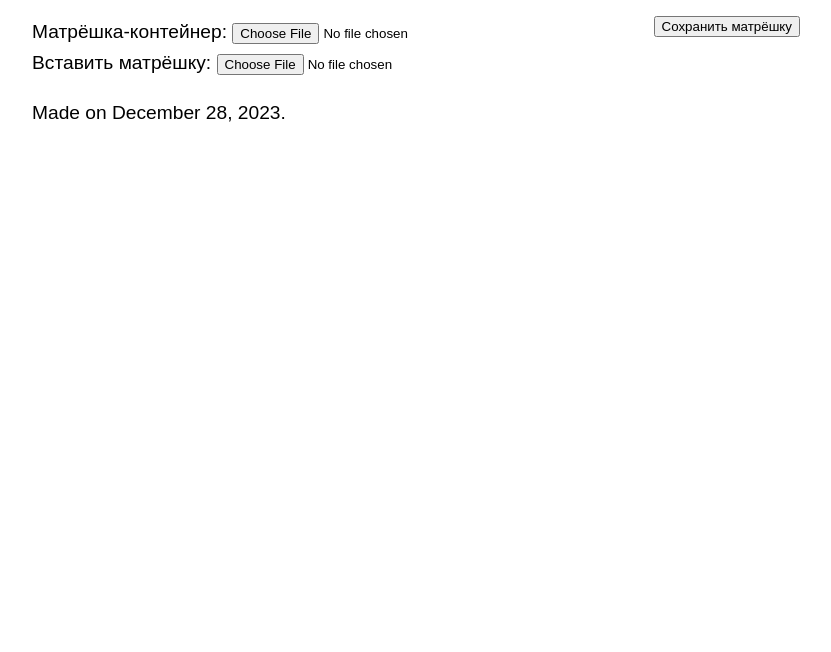
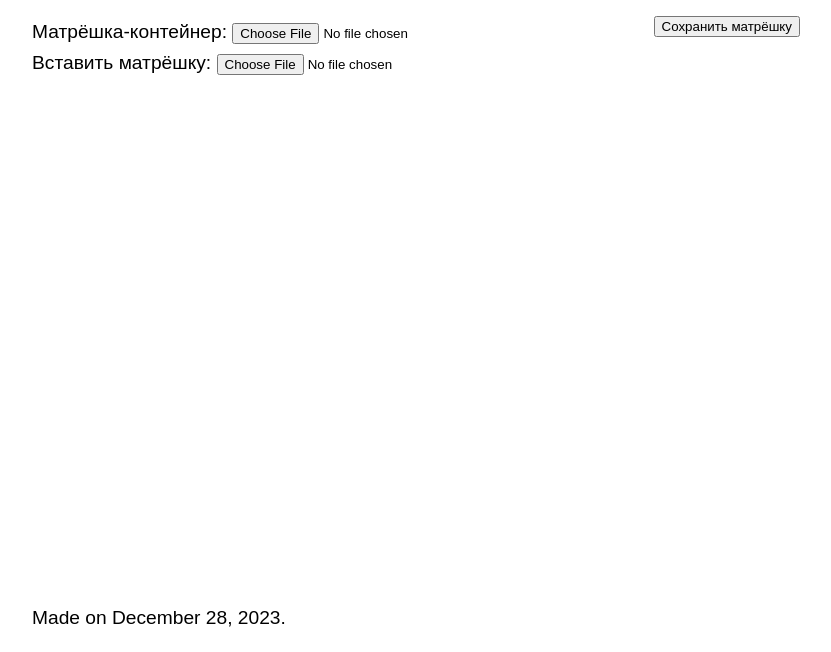
Before and after one commit to jpeg-matryoshka/jpeg-matryoshka.github.io, a plain HTML site: page index.html in a window 1280 px wide. Shown: the part 148-800 px from the top of the page, without its empty margins (224-1055 px from the left). Drawn offline with Linux system fonts and the light colour scheme.

Commit message:
Put footer at the bottom of the page

```diff
--- a/styles.css
+++ b/styles.css
@@ -1,10 +1,12 @@
 :root { color-scheme: dark light; }
 
 body {
-	margin: 1em auto;
 	max-width: 40em;
-	padding: 0 .62em 3.24em;
-	font: 1.2em/1.62 sans-serif
+	font: 1.2em/1.62 sans-serif;
+	min-height: 100vh;
+	margin: auto;
+	display: grid;
+	grid-template-rows: auto 1fr auto;
 }
 
 div.matryoshka > img {
```
